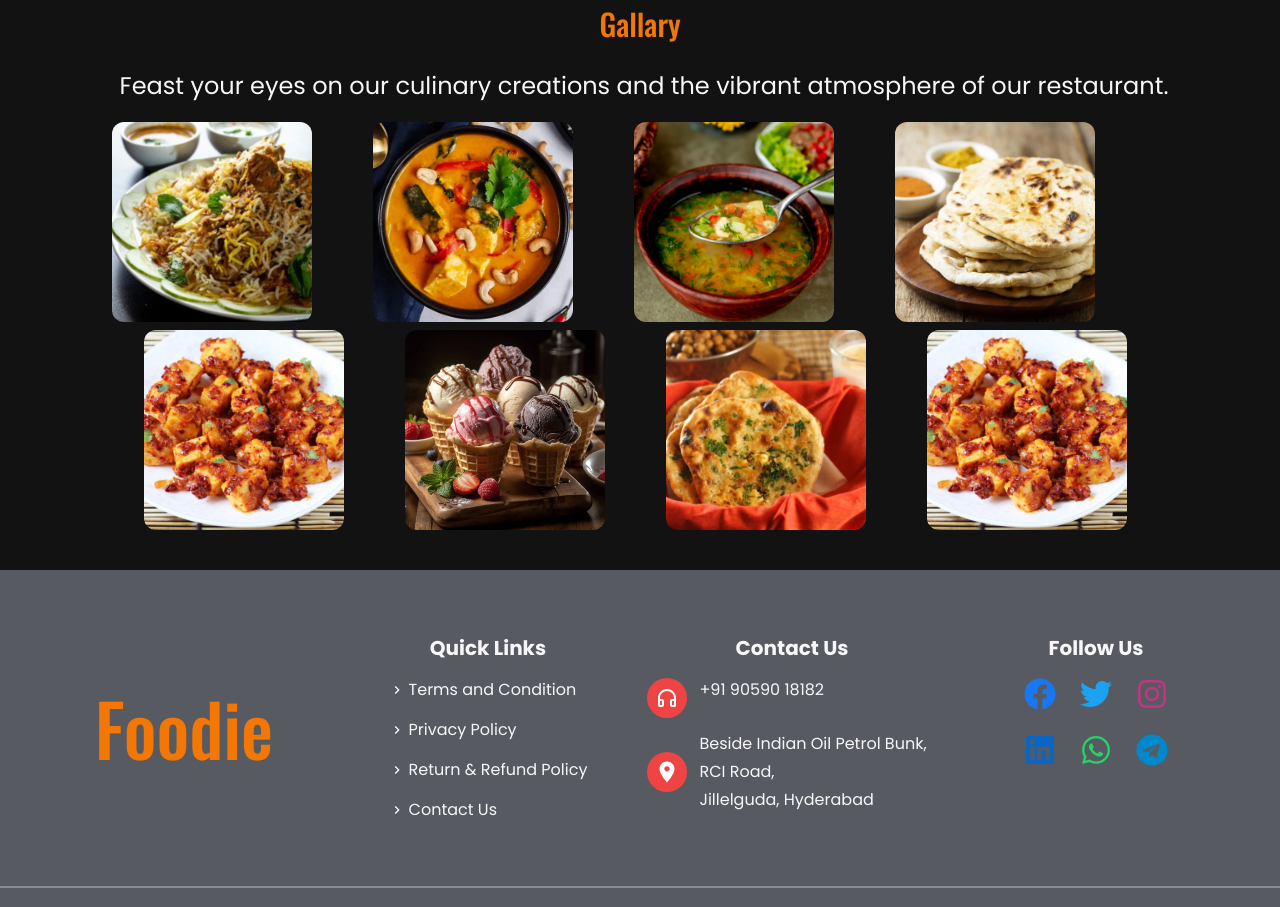
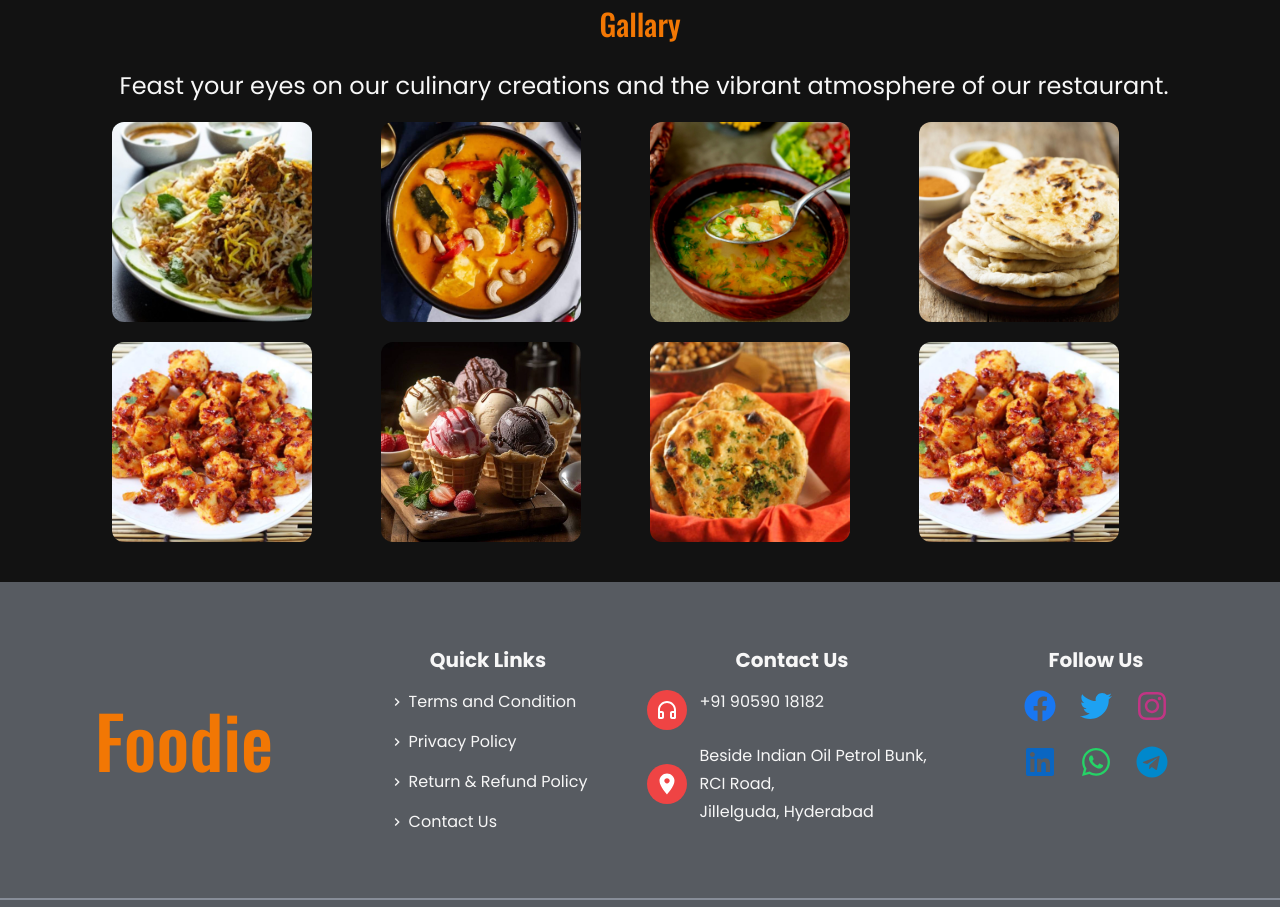
Before and after one commit to ketanbaitule/foodie, a Next.js app: page /about in a window 1280 px wide. Shown: the part 2300-3207 px from the top of the page. Built offline with nearby package versions, Linux system fonts and the light colour scheme.

Commit message:
Home page Add Links to element

```diff
--- a/src/app/MostPopularFood.tsx
+++ b/src/app/MostPopularFood.tsx
@@ -1,4 +1,4 @@
-import React from "react";
+import Link from "next/link";
 import { SecondaryHeading } from "@/components/Heading";
 import RoundedButton from "@/components/RoundedButton";
 import ProductItem from "@/components/ProductItem";
@@ -10,7 +10,9 @@ function MostPopularFood() {
     <>
       <div className="flex justify-between">
         <SecondaryHeading>Most Popular Food</SecondaryHeading>
-        <RoundedButton text={"See more"} />
+        <Link href="/menu">
+          <RoundedButton text={"See more"} />
+        </Link>
       </div>
 
       <div className="flex flex-row flex-wrap justify-evenly gap-4">
--- a/src/app/TopOfHomePAge.jsx
+++ b/src/app/TopOfHomePAge.jsx
@@ -1,4 +1,4 @@
-import React from "react";
+import Link from "next/link";
 import RoundedButton from "../components/RoundedButton";
 
 function TopOfHomePAge() {
@@ -17,7 +17,9 @@ function TopOfHomePAge() {
               Recommended by every foodie Order now for exclusive Offers.
             </p>
           </div>
-          <RoundedButton text={"Order Now"} />
+          <Link href="/menu">
+            <RoundedButton text={"Order Now"} />
+          </Link>
         </div>
 
         <div className="rounded-full justify-center items-center">
--- a/src/app/about/Gallary.tsx
+++ b/src/app/about/Gallary.tsx
@@ -9,8 +9,8 @@ function Gallary() {
         Feast your eyes on our culinary creations and the vibrant atmosphere of
         our restaurant.
       </p>
-      <div className="flex flex-col gap-y-2">
-        <div className="grid grid-cols-4 gap-5 mr-8">
+      <div className="flex flex-col gap-y-5">
+        <div className="grid grid-cols-4 gap-5 ">
           <div className="relative">
             <Image
               className="rounded-xl object-cover"
@@ -48,7 +48,7 @@ function Gallary() {
             />
           </div>
         </div>
-        <div className="grid grid-cols-4 gap-5 ml-8">
+        <div className="grid grid-cols-4 gap-5 ">
           <div className="relative">
             <Image
               className="rounded-xl object-cover"
--- a/src/components/About.jsx
+++ b/src/components/About.jsx
@@ -1,9 +1,9 @@
-
 import Image from "next/image";
 import { MdOutlineAccountBalanceWallet } from "react-icons/md";
 import { TbTruckDelivery } from "react-icons/tb";
 import { BiSupport } from "react-icons/bi";
 import { PrimaryHeading, SecondaryHeading } from "./Heading";
+import Link from "next/link";
 
 export default function About() {
   return (
@@ -16,12 +16,14 @@ export default function About() {
             offer franchisee opportunities for our <br />
             food shops across 51 primary locations. Join us <br />
             in bringing exceptional flavors to every corner, <br />
-            creating a savory experience for franchisees <br /> and
-            customers alike&quot;
+            creating a savory experience for franchisees <br /> and customers
+            alike&quot;
           </p>
+          <Link href="/about">
             <button className="bg-primary text-white font-medium py-2 px-4 rounded-full text-sm mt-8">
               Know more &rarr;
             </button>
+          </Link>
         </div>
         <div className="flex-1 relative">
           <Image
@@ -43,9 +45,12 @@ export default function About() {
               <TbTruckDelivery size={34} />
             </div>
             <div className="ml-4">
-              <h2 className="text-lg md:text-xl font-bold mb-2">Free Delivery</h2>
+              <h2 className="text-lg md:text-xl font-bold mb-2">
+                Free Delivery
+              </h2>
               <p className="text-white text-sm md:text-base">
-                Explore our website and enjoy free delivery on all orders an effortless way to enhance
+                Explore our website and enjoy free delivery on all orders an
+                effortless way to enhance
               </p>
             </div>
           </div>
@@ -58,9 +63,12 @@ export default function About() {
               <MdOutlineAccountBalanceWallet size={34} />
             </div>
             <div className="ml-4">
-              <h2 className="text-lg md:text-xl font-bold mb-2">24/7 Support</h2>
+              <h2 className="text-lg md:text-xl font-bold mb-2">
+                24/7 Support
+              </h2>
               <p className="text-white text-sm md:text-base">
-                Empowering Excellence Around the Clock: Your 24/7 Support Partner
+                Empowering Excellence Around the Clock: Your 24/7 Support
+                Partner
               </p>
             </div>
           </div>
@@ -73,9 +81,12 @@ export default function About() {
               <BiSupport size={34} />
             </div>
             <div className="ml-4">
-              <h2 className="text-lg md:text-xl font-bold mb-2">Secure Payment</h2>
+              <h2 className="text-lg md:text-xl font-bold mb-2">
+                Secure Payment
+              </h2>
               <p className="text-white text-sm md:text-base">
-                Empowering Trust, Ensuring Security: Your Path to Seamless and Secure Payments
+                Empowering Trust, Ensuring Security: Your Path to Seamless and
+                Secure Payments
               </p>
             </div>
           </div>
```
Lines whose indentation alone changed are shown as unchanged.
